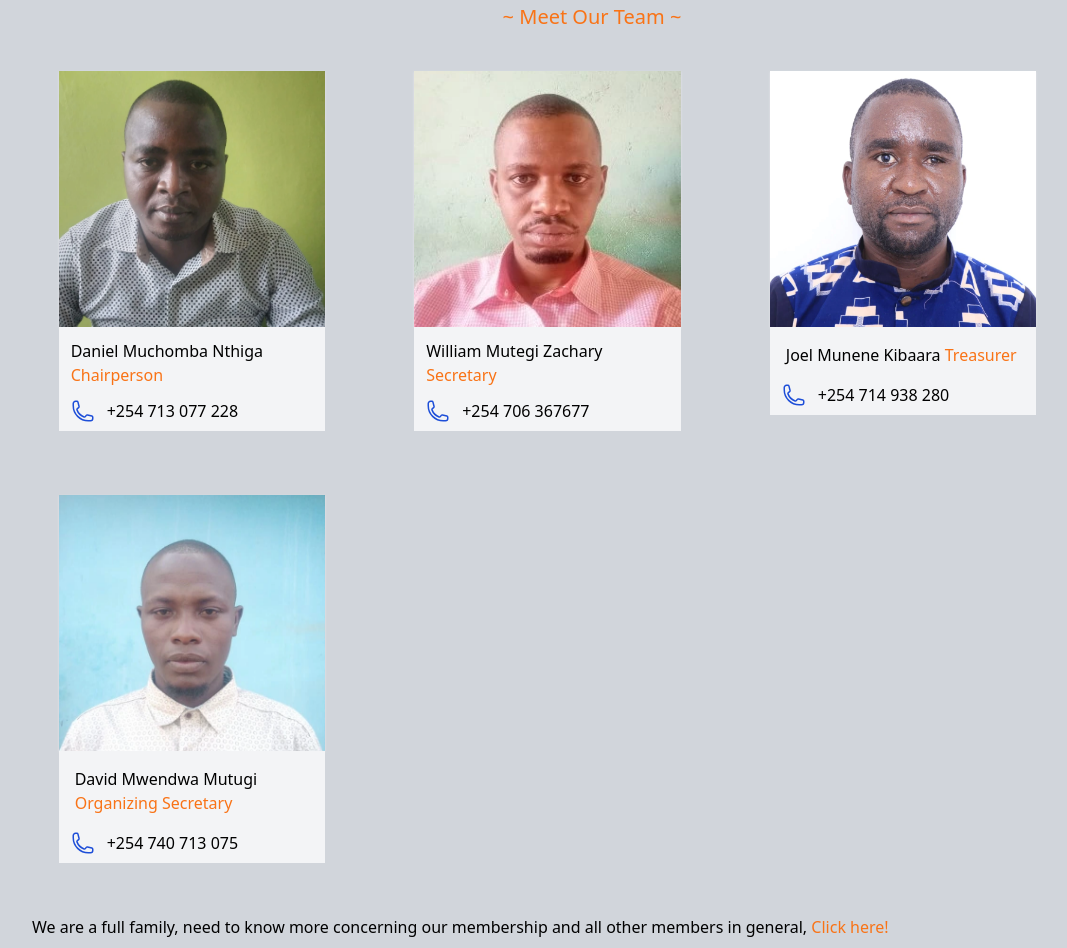
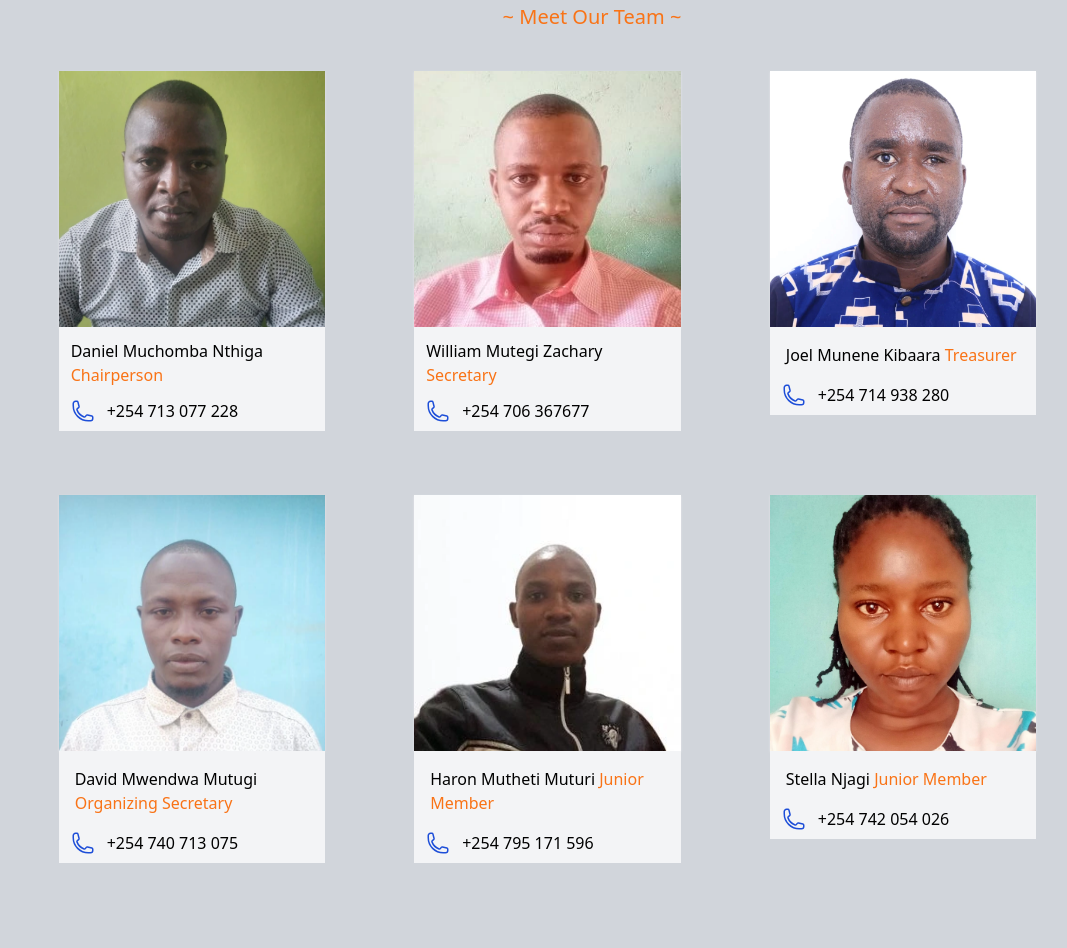
Before and after one commit to WilfredMutwiri/Wake-and-Shine, a website: page index.html in a window 1280 px wide. Shown: the part 4348-5296 px from the top of the page, without its empty margins (48-1115 px from the left). Drawn offline with Linux system fonts and the light colour scheme.

Commit message:
add more members

```diff
--- a/index.html
+++ b/index.html
@@ -192,7 +192,7 @@
                     </div>
                     <div class="" id="achieveHolder4">
                         <div>
-                            <div class="w-auto md:w-11/12 h-[300px] md:h-auto">
+                            <div class="w-auto md:w-11/12 h-[300px] md:h-auto mt-24 md:mt-0">
                                 <h2 class="text-center p-3 text-white bg-black">Youth Empowerment seminar</h2>
                                 <img class="object-cover h-[300px]" id="achievImg4" src="public/images/IMG-20230105-WA0037 - Copy.jpg">
                                 <p class="-mt-[300px] md:-mt-[300px] text-center bg-gray-800 text-white z-10 relative h-[300px] md:h-[300px] p-5 md:p-14 invisible opacity-0 hover:opacity-100" style="transition: all ease-in-out 1s; transform: scale(2px);" id="achieveP4">
@@ -257,7 +257,7 @@
             <div class="w-full pt-20 bg-gray-300 pb-20 h-auto">
                 <h2 class="text-xl text-orange-500 text-center pb-10">~ Meet Our Team ~</h2>
                 <div class="block md:grid grid-cols-3 w-10/12 m-auto">
-                    <div class="member mb-32 md:mt-0">
+                    <div class="member mb-36 md:mb-32 md:mt-0">
                         <img class="h-64 w-full object-cover" src="public/images/WhatsApp Image 2023-11-17 at 8.57.08 AM (1).webp">
                         <p class="bg-gray-100 p-3">
                             Daniel Muchomba Nthiga
@@ -270,7 +270,7 @@
                             </div>
                         </p>
                     </div>
-                    <div class="member mb-32 md:mt-0">
+                    <div class="member mb-36 md:mb-32 md:mt-0">
                         <img class="h-64 w-full object-cover" src="public/images/WhatsApp Image 2023-11-25 at 9.43.19 AM.webp">
                         <p class="bg-gray-100 p-3">
                             William Mutegi Zachary
@@ -283,7 +283,7 @@
                             </div>
                         </p>
                     </div>
-                    <div class="member">
+                    <div class="member mb-36 md:mb-32 md:mt-0">
                         <img class="h-64 w-full object-cover" src="public/images/WhatsApp Image 2023-11-17 at 8.57.07 AM (1).webp">
                         <p class="bg-gray-100 p-4">
                             Joel Munene Kibaara
@@ -296,7 +296,7 @@
                             </div>
                         </p>
                     </div>
-                    <div class="member mt-28 md:mt-10">
+                    <div class="member mb-40 md:mb-32 md:mt-10">
                         <img class="h-64 w-full object-cover" src="public/images/WhatsApp Image 2023-11-17 at 8.57.09 AM (1).webp">
                         <p class="bg-gray-100 p-4">
                             David Mwendwa Mutugi
@@ -309,8 +309,34 @@
                             </div>
                         </p>
                     </div>
+                    <div class="member mb-40 md:mb-32 md:mt-10">
+                        <img class="h-64 w-full object-cover" src="public/images/WhatsApp Image 2023-11-26 at 9.54.46 AM.webp">
+                        <p class="bg-gray-100 p-4">
+                            Haron Mutheti Muturi
+                            <span class="text-orange-500">Junior Member</span>
+                            <div class="flex bg-gray-100 pb-2">
+                                <svg xmlns="http://www.w3.org/2000/svg" fill="none" viewBox="0 0 24 24" stroke-width="1.5" stroke="currentColor" class="w-6 h-6 ml-3 text-blue-700 mr-3">
+                                    <path stroke-linecap="round" stroke-linejoin="round" d="M2.25 6.75c0 8.284 6.716 15 15 15h2.25a2.25 2.25 0 002.25-2.25v-1.372c0-.516-.351-.966-.852-1.091l-4.423-1.106c-.44-.11-.902.055-1.173.417l-.97 1.293c-.282.376-.769.542-1.21.38a12.035 12.035 0 01-7.143-7.143c-.162-.441.004-.928.38-1.21l1.293-.97c.363-.271.527-.734.417-1.173L6.963 3.102a1.125 1.125 0 00-1.091-.852H4.5A2.25 2.25 0 002.25 4.5v2.25z" />
+                                  </svg>
+                                  <span>+254 795 171 596</span>
+                            </div>
+                        </p>
+                    </div>
+                    <div class="member mt-28 md:mt-10">
+                        <img class="h-64 w-full object-cover" src="public/images/WhatsApp Image 2023-11-26 at 12.27.51 PM.webp">
+                        <p class="bg-gray-100 p-4">
+                            Stella Njagi
+                            <span class="text-orange-500">Junior Member</span>
+                            <div class="flex bg-gray-100 pb-2">
+                                <svg xmlns="http://www.w3.org/2000/svg" fill="none" viewBox="0 0 24 24" stroke-width="1.5" stroke="currentColor" class="w-6 h-6 ml-3 text-blue-700 mr-3">
+                                    <path stroke-linecap="round" stroke-linejoin="round" d="M2.25 6.75c0 8.284 6.716 15 15 15h2.25a2.25 2.25 0 002.25-2.25v-1.372c0-.516-.351-.966-.852-1.091l-4.423-1.106c-.44-.11-.902.055-1.173.417l-.97 1.293c-.282.376-.769.542-1.21.38a12.035 12.035 0 01-7.143-7.143c-.162-.441.004-.928.38-1.21l1.293-.97c.363-.271.527-.734.417-1.173L6.963 3.102a1.125 1.125 0 00-1.091-.852H4.5A2.25 2.25 0 002.25 4.5v2.25z" />
+                                  </svg>
+                                  <span>+254 742 054 026</span>
+                            </div>
+                        </p>
+                    </div>
                 </div>
-                <p class="pl-10 md:pl-20 pt-5 mt-64 md:mt-36">
+                <p class="pl-10 md:pl-20 pt-5 mt-44 md:mt-36">
                     We are a full family, need to know more concerning our membership and all other members in general, <a class="text-orange-500 hover:text-blue-700" href="#">Click here!</a>
                 </p>
             </div>
```
Also changed, not shown: public/images/WhatsApp Image 2023-11-26 at 12.27.51 PM.webp (added), public/images/WhatsApp Image 2023-11-26 at 9.54.46 AM.webp (added), public/style.css.
